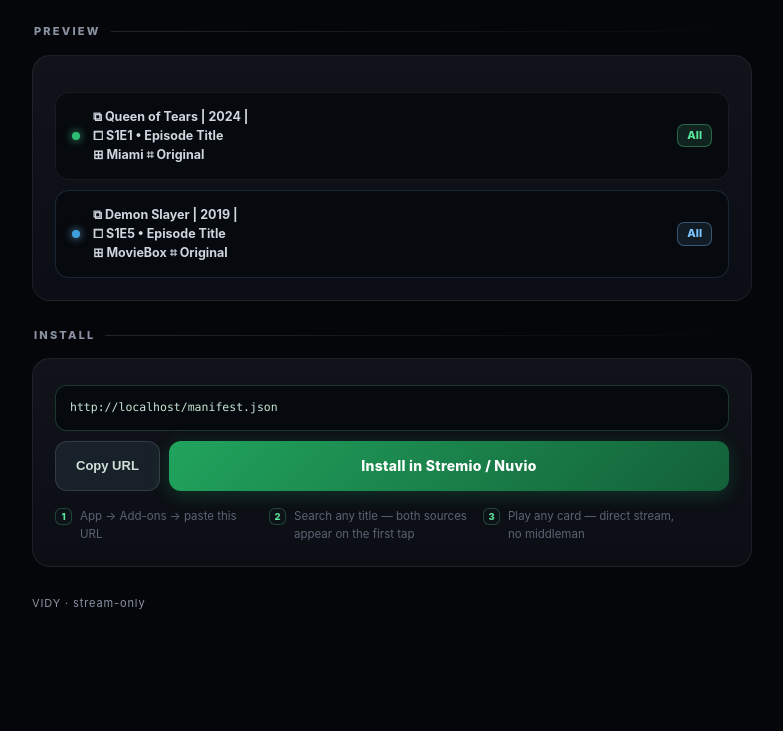
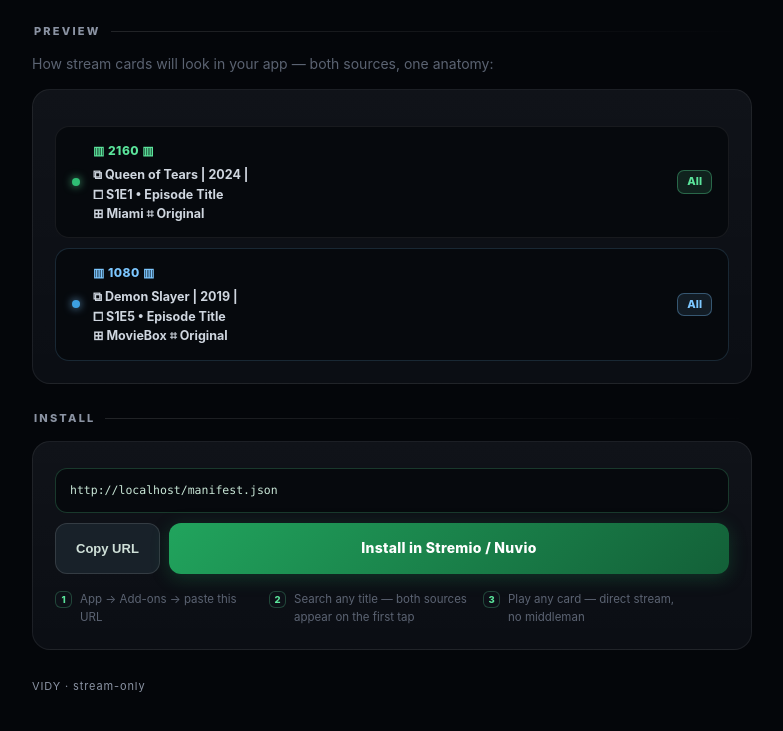
Before and after one commit to xre000001-ai/vidy-addon, a website: page config.html in a window 1280 px wide. Shown: the part 1013-1744 px from the top of the page, without its empty margins (248-1031 px from the left). Before the commit the page ends 1695 px from the top, so only its background shows below. Drawn offline with Linux system fonts and the light colour scheme; no server answers.

Commit message:
1.11.7 polish: preview cards now carry the quality header line inside the card (hd) matching real cards exactly; preview caption; test.js +5 configure-page assertions (no legacy nethex text, MovieBox named, no Subs text, preview headers, collapsed servers) — 67/67 green
-c xre000001-ai

```diff
--- a/config.html
+++ b/config.html
@@ -101,7 +101,11 @@
 .pcard .dot{width:8px;height:8px;border-radius:50%;flex:none}
 .pcard .dot.v{background:var(--accd);box-shadow:0 0 8px rgba(91,228,155,.8)}
 .pcard .dot.n{background:var(--nxd);box-shadow:0 0 8px rgba(124,199,255,.8)}
-.pcard .t{flex:1;font-size:12.5px;line-height:1.55;font-weight:700;white-space:pre-line;color:#cfd6df}
+.pcard .pbody{flex:1;min-width:0}
+.pcard .hd{font-weight:850;font-size:12px;letter-spacing:.5px;margin-bottom:5px}
+.pcard .hd.v{color:var(--acc)}
+.pcard .hd.n{color:var(--nx)}
+.pcard .t{font-size:12.5px;line-height:1.55;font-weight:700;white-space:pre-line;color:#cfd6df}
 .pcard .q{border-radius:7px;padding:2px 9px;font-size:11px;font-weight:800;white-space:nowrap}
 .pcard .q.v{background:var(--accbg);color:var(--acc);border:1px solid rgba(91,228,155,.35)}
 .pcard .q.n{background:var(--nxbg);color:var(--nx);border:1px solid rgba(124,199,255,.35)}
@@ -185,10 +189,11 @@
   </div>
 
   <div class="seclab">Preview</div>
+  <p class="sub" style="margin-bottom:4px">How stream cards will look in your app — both sources, one anatomy:</p>
   <div class="card">
     <div class="prev">
-      <div class="pcard" id="pvV"><div class="dot v"></div><div class="t" id="pvVt"></div><div class="q v" id="pvVq"></div></div>
-      <div class="pcard nxc" id="pvN"><div class="dot n"></div><div class="t" id="pvNt"></div><div class="q n" id="pvNq"></div></div>
+      <div class="pcard" id="pvV"><div class="dot v"></div><div class="pbody"><div class="hd v" id="pvVh"></div><div class="t" id="pvVt"></div></div><div class="q v" id="pvVq"></div></div>
+      <div class="pcard nxc" id="pvN"><div class="dot n"></div><div class="pbody"><div class="hd n" id="pvNh"></div><div class="t" id="pvNt"></div></div><div class="q n" id="pvNq"></div></div>
     </div>
   </div>
 
@@ -242,11 +247,13 @@
     var vOn=st.v===1&&st.srv.length>0;
     var top=st.q.length?Math.max.apply(null,st.q):2160;
     document.getElementById('pvV').style.display=vOn?'':'none';
-    document.getElementById('pvVt').textContent='\u29c9 Queen of Tears | 2024 |\n\u29e0 S1E1 \u2022 Episode Title\n\u229e Miami \u2317 Original';
+    document.getElementById('pvVh').textContent='\u25a5 '+top+' \u25a5';
+    document.getElementById('pvVt').textContent='\u29c9 Queen of Tears | 2024 |\n\u29e0 S1E1 \u2022 Episode Title\n\u229e '+((st.v===1&&st.srv.length)?st.srv[0].charAt(0).toUpperCase()+st.srv[0].slice(1):'Miami')+' \u2317 Original';
     document.getElementById('pvVq').textContent=qsel(st.q);
     var nq=st.nxq.length?Math.max.apply(null,st.nxq):1080;
     var lang=st.nxl.length?st.nxl[0].charAt(0).toUpperCase()+st.nxl[0].slice(1):'Original';
     document.getElementById('pvN').style.display=st.nx?'':'none';
+    document.getElementById('pvNh').textContent='\u25a5 '+nq+' \u25a5';
     document.getElementById('pvNt').textContent='\u29c9 Demon Slayer | 2019 |\n\u29e0 S1E5 \u2022 Episode Title\n\u229e MovieBox \u2317 '+lang;
     document.getElementById('pvNq').textContent=qsel(st.nxq);
   }
```
Also changed, not shown: test.js (+10 -0 lines).
